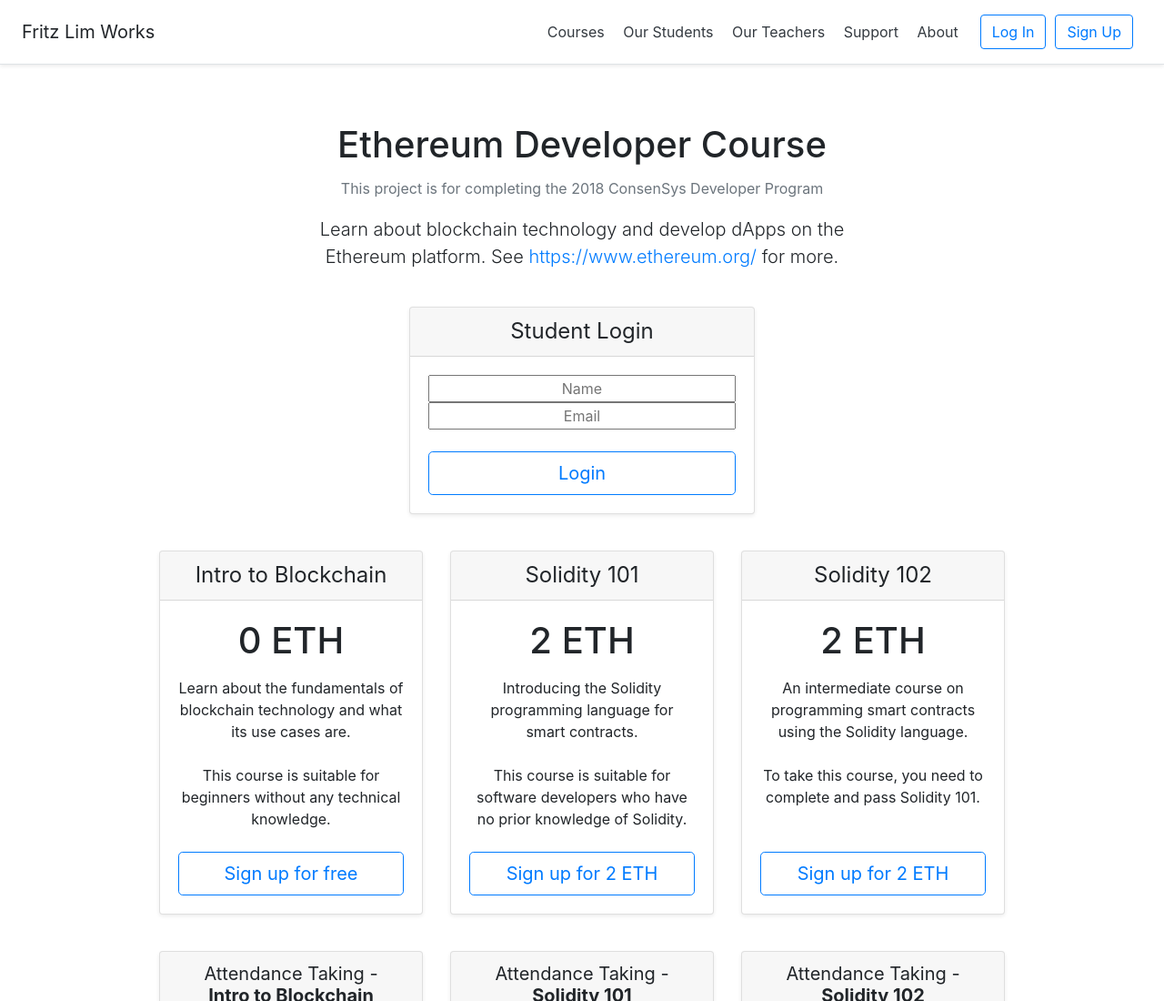
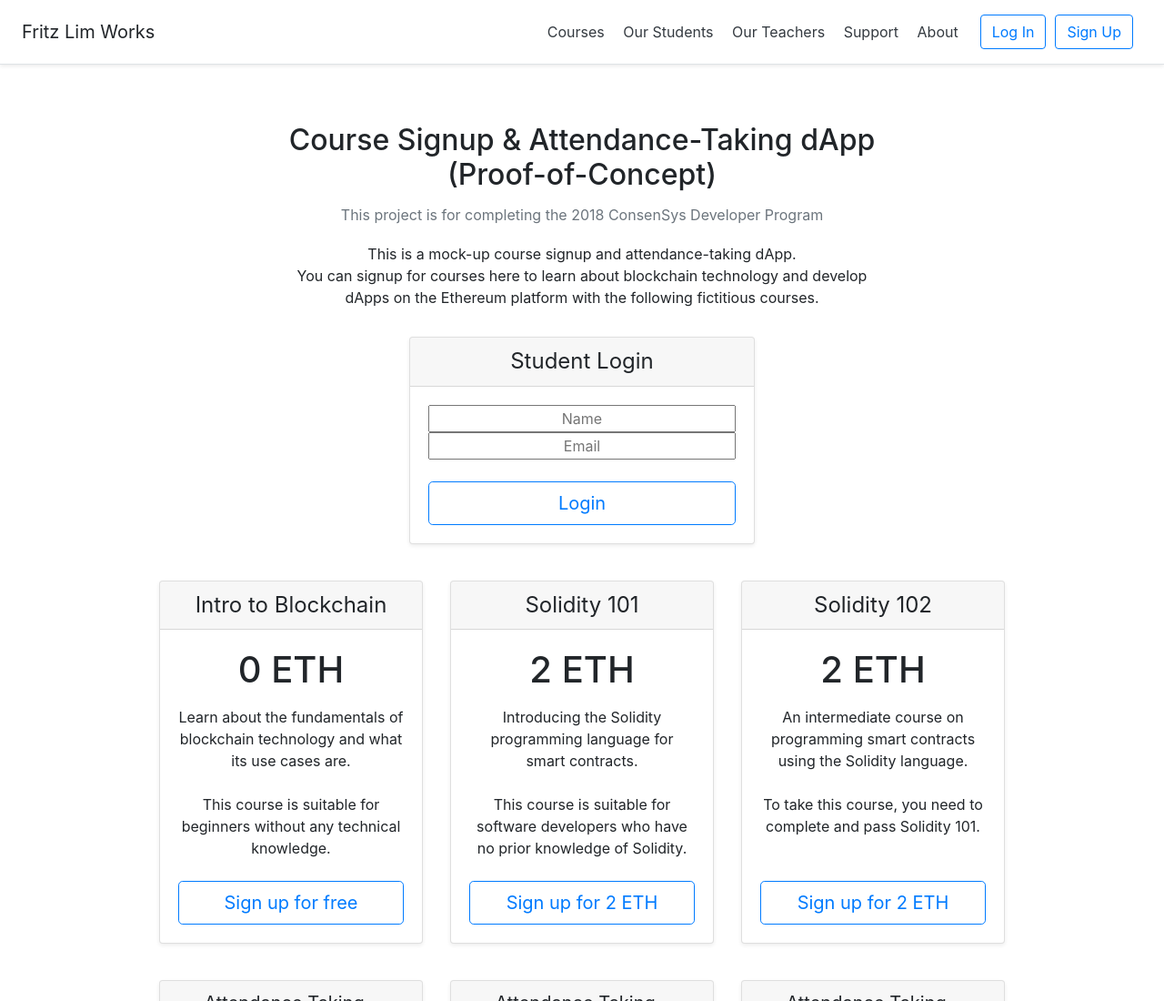
Before and after one commit to fritzlim/EthereumAttendanceTaking, a website: page src/index.html in a window 1280 px wide. Shown: the top 1100 px of the page at 91% size. Drawn offline with nearby package versions, Linux system fonts and the light colour scheme.

Commit message:
Amended the dApp title and description

```diff
--- a/src/index.html
+++ b/src/index.html
@@ -14,7 +14,7 @@
     <link href="css/project.css" rel="stylesheet">
 
     <!-- The above 3 meta tags *must* come first in the head; any other head content must come *after* these tags -->
-    <title>Course Signup & Attendance Taking</title>
+    <title>Course Signup & Attendance-Taking dApp</title>
 
     <!-- HTML5 shim and Respond.js for IE8 support of HTML5 elements and media queries -->
     <!-- WARNING: Respond.js doesn't work if you view the page via file:// -->
@@ -55,9 +55,9 @@
     </div>
 
     <div class="pricing-header px-3 py-3 pt-md-5 pb-md-4 mx-auto text-center">
-      <h1 class="display-5">Ethereum Developer Course</h1>
+      <h2 class="display-5">Course Signup & Attendance-Taking dApp (Proof-of-Concept)</h2>
       <p class="lead display-8"><small class="text-muted">This project is for completing the 2018 ConsenSys Developer Program</small></p>
-      <p class="lead">Learn about blockchain technology and develop dApps on the Ethereum platform. See <a href = 'https://www.ethereum.org/' target= '_blank'>https://www.ethereum.org/</a> for more.</p>
+      <h5 class="lead"><small>This is a mock-up course signup and attendance-taking dApp.<br />You can signup for courses here to learn about blockchain technology and develop dApps on the Ethereum platform with the following fictitious courses.</small></h5>
     </div>
 
     <div id='student-login' class='container' style='width:32%'>
```
